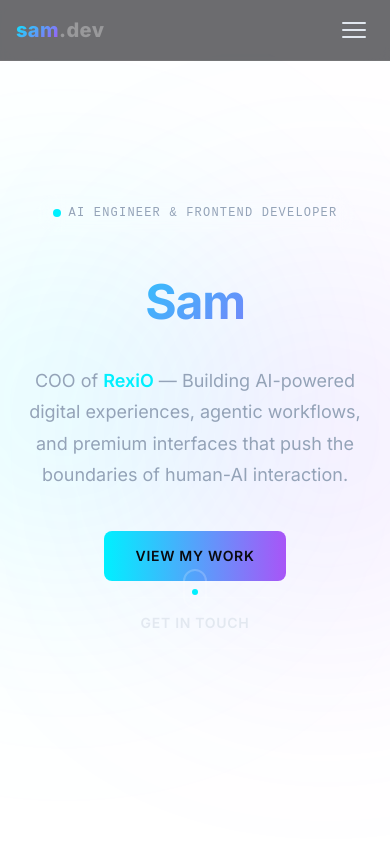
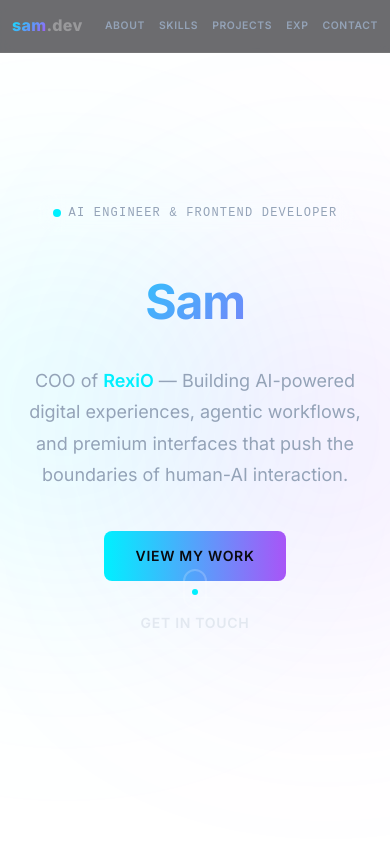
Before and after one commit to samthe-dev/myportfolio, a Next.js app: page / in a window 390 px wide. Shown: the top 844 px of the page. Built offline with nearby package versions, Linux system fonts and the light colour scheme.

Commit message:
fix: navbar mobile — smaller font, tighter gap, horizontal scroll, no truncation

```diff
--- a/src/components/Navbar.tsx
+++ b/src/components/Navbar.tsx
@@ -1,44 +1,34 @@
 "use client";
 
-import { useState, useEffect, useCallback } from "react";
+import { useState, useEffect } from "react";
 import { motion, AnimatePresence } from "framer-motion";
 
 const navLinks = [
   { label: "About", href: "#about" },
   { label: "Skills", href: "#skills" },
   { label: "Projects", href: "#projects" },
-  { label: "Experience", href: "#experience" },
+  { label: "Exp", href: "#experience" },
   { label: "Contact", href: "#contact" },
 ];
 
 export default function Navbar() {
   const [scrolled, setScrolled] = useState(false);
   const [mobileOpen, setMobileOpen] = useState(false);
-  const [isDesktop, setIsDesktop] = useState(false);
   const [mounted, setMounted] = useState(false);
 
   useEffect(() => {
     setMounted(true);
     const handleScroll = () => setScrolled(window.scrollY > 50);
-    const checkDesktop = () => setIsDesktop(window.innerWidth >= 768);
     handleScroll();
-    checkDesktop();
     window.addEventListener("scroll", handleScroll);
-    window.addEventListener("resize", checkDesktop);
-    return () => {
-      window.removeEventListener("scroll", handleScroll);
-      window.removeEventListener("resize", checkDesktop);
-    };
+    return () => window.removeEventListener("scroll", handleScroll);
   }, []);
 
-  const handleLinkClick = useCallback(() => setMobileOpen(false), []);
-
-  // SSR fallback — render nothing until mounted
   if (!mounted) {
     return (
       <nav style={{
         position: "fixed", top: 0, left: 0, right: 0, zIndex: 50,
-        width: "100%", height: "60px",
+        width: "100%", height: "52px",
         background: "rgba(10,10,15,0.6)",
         backdropFilter: "blur(16px)",
         borderBottom: "1px solid rgba(255,255,255,0.06)",
@@ -62,17 +52,14 @@ export default function Navbar() {
         }}
       >
         <div style={{
-          width: "100%",
-          maxWidth: isDesktop ? "72rem" : "100%",
-          margin: "0 auto",
-          padding: isDesktop ? "0 2rem" : "0 1rem",
-          display: "flex", alignItems: "center", justifyContent: "space-between",
-          height: "60px", boxSizing: "border-box",
+          width: "100%", margin: "0 auto",
+          padding: "0 0.75rem", display: "flex", alignItems: "center",
+          justifyContent: "space-between", height: "52px", boxSizing: "border-box",
         }}>
           {/* Logo */}
           <a href="#" style={{
-            fontSize: "1.25rem", fontWeight: 800, letterSpacing: "0.02em",
-            textDecoration: "none", flexShrink: 0,
+            fontSize: "1rem", fontWeight: 800, letterSpacing: "0.02em",
+            textDecoration: "none", flexShrink: 0, marginRight: "0.5rem",
           }}>
             <span style={{
               background: "linear-gradient(135deg, #00f0ff, #a855f7)",
@@ -82,68 +69,33 @@ export default function Navbar() {
             <span style={{ color: "rgba(255,255,255,0.3)" }}>.dev</span>
           </a>
 
-          {/* Desktop Nav — only render on desktop */}
-          {isDesktop ? (
-            <div style={{ display: "flex", alignItems: "center", gap: "2rem" }}>
+          {/* Nav Links — horizontal, scrollable on mobile */}
+          <div style={{
+            display: "flex", alignItems: "center", gap: "0.875rem",
+            flex: 1, justifyContent: "flex-end",
+            overflowX: "auto", scrollbarWidth: "none",
+          }}>
             {navLinks.map((link) => (
               <a
                 key={link.label}
                 href={link.href}
                 style={{
-                    fontSize: "0.8rem", fontWeight: 600, color: "#94a3b8",
+                  fontSize: "0.65rem", fontWeight: 600, color: "#94a3b8",
                   textDecoration: "none", textTransform: "uppercase",
-                    letterSpacing: "0.1em", padding: "0.5rem 0",
+                  letterSpacing: "0.06em", whiteSpace: "nowrap",
+                  flexShrink: 0, padding: "0.25rem 0",
                 }}
-                  onMouseEnter={(e) => (e.currentTarget.style.color = "#00f0ff")}
-                  onMouseLeave={(e) => (e.currentTarget.style.color = "#94a3b8")}
               >
                 {link.label}
               </a>
             ))}
           </div>
-          ) : (
-            /* Mobile Hamburger — only render on mobile */
-            <button
-              onClick={() => setMobileOpen(!mobileOpen)}
-              style={{
-                display: "flex", flexDirection: "column", justifyContent: "center",
-                alignItems: "center", gap: "5px", background: "none", border: "none",
-                cursor: "pointer", padding: "0.5rem", zIndex: 60,
-              }}
-              aria-label="Toggle menu"
-            >
-              <motion.span
-                animate={mobileOpen ? { rotate: 45, y: 8 } : { rotate: 0, y: 0 }}
-                transition={{ duration: 0.3 }}
-                style={{
-                  width: 24, height: 2, background: "#e2e8f0",
-                  borderRadius: 2, display: "block", transformOrigin: "center",
-                }}
-              />
-              <motion.span
-                animate={mobileOpen ? { opacity: 0 } : { opacity: 1 }}
-                transition={{ duration: 0.2 }}
-                style={{
-                  width: 24, height: 2, background: "#e2e8f0",
-                  borderRadius: 2, display: "block",
-                }}
-              />
-              <motion.span
-                animate={mobileOpen ? { rotate: -45, y: -8 } : { rotate: 0, y: 0 }}
-                transition={{ duration: 0.3 }}
-                style={{
-                  width: 24, height: 2, background: "#e2e8f0",
-                  borderRadius: 2, display: "block", transformOrigin: "center",
-                }}
-              />
-            </button>
-          )}
         </div>
       </motion.nav>
 
-      {/* Mobile Fullscreen Menu Overlay */}
+      {/* Mobile Fullscreen Menu */}
       <AnimatePresence>
-        {mobileOpen && !isDesktop && (
+        {mobileOpen && (
           <motion.div
             initial={{ opacity: 0 }}
             animate={{ opacity: 1 }}
@@ -155,9 +107,9 @@ export default function Navbar() {
               backdropFilter: "blur(24px)",
               display: "flex", flexDirection: "column",
               alignItems: "center", justifyContent: "center",
-              gap: "2.5rem",
+              gap: "2rem",
             }}
-            onClick={handleLinkClick}
+            onClick={() => setMobileOpen(false)}
           >
             {navLinks.map((link, i) => (
               <motion.a
@@ -167,33 +119,16 @@ export default function Navbar() {
                 animate={{ opacity: 1, y: 0 }}
                 exit={{ opacity: 0, y: -10 }}
                 transition={{ duration: 0.3, delay: i * 0.08 }}
-                onClick={handleLinkClick}
+                onClick={() => setMobileOpen(false)}
                 style={{
-                  fontSize: "1.5rem", fontWeight: 700, color: "#e2e8f0",
+                  fontSize: "1.25rem", fontWeight: 700, color: "#e2e8f0",
                   textDecoration: "none", textTransform: "uppercase",
-                  letterSpacing: "0.15em",
+                  letterSpacing: "0.12em",
                 }}
               >
                 {link.label}
               </motion.a>
             ))}
-
-            <motion.div
-              initial={{ opacity: 0 }}
-              animate={{ opacity: 1 }}
-              transition={{ delay: 0.5 }}
-              style={{ display: "flex", gap: "1.5rem", marginTop: "2rem" }}
-            >
-              <a href="https://github.com/samthe-dev" target="_blank" rel="noopener noreferrer" style={{ color: "#94a3b8" }}>
-                <svg width="22" height="22" viewBox="0 0 24 24" fill="currentColor"><path d="M12 0C5.37 0 0 5.37 0 12c0 5.31 3.435 9.795 8.205 11.385.6.105.825-.255.825-.57 0-.285-.015-1.23-.015-2.235-3.015.555-3.795-.735-4.035-1.41-.135-.345-.72-1.41-1.23-1.695-.42-.225-1.02-.78-.015-.795.945-.015 1.62.87 1.845 1.23 1.08 1.815 2.805 1.305 3.495.99.105-.78.42-1.305.765-1.605-2.67-.3-5.46-1.335-5.46-5.925 0-1.305.465-2.385 1.23-3.225-.12-.3-.54-1.53.12-3.18 0 0 1.005-.315 3.3 1.23.96-.27 1.98-.405 3-.405s2.04.135 3 .405c2.295-1.56 3.3-1.23 3.3-1.23.66 1.65.24 2.88.12 3.18.765.84 1.23 1.905 1.23 3.225 0 4.605-2.805 5.625-5.475 5.925.435.375.81 1.095.81 2.22 0 1.605-.015 2.895-.015 3.3 0 .315.225.69.825.57A12.02 12.02 0 0024 12c0-6.63-5.37-12-12-12z" /></svg>
-              </a>
-              <a href="mailto:sammiahmedsam@gmail.com" style={{ color: "#94a3b8" }}>
-                <svg width="22" height="22" viewBox="0 0 24 24" fill="none" stroke="currentColor" strokeWidth="2"><rect x="2" y="4" width="20" height="16" rx="2"/><path d="M22 4L12 13L2 4"/></svg>
-              </a>
-              <a href="https://t.me/seiz_1_e" target="_blank" rel="noopener noreferrer" style={{ color: "#94a3b8" }}>
-                <svg width="22" height="22" viewBox="0 0 24 24" fill="currentColor"><path d="M11.944 0A12 12 0 000 12a12 12 0 0012 12 12 12 0 0012-12A12 12 0 0012 0a12 12 0 00-.056 0zm4.962 7.224c.1-.002.321.023.465.14a.506.506 0 01.171.325c.016.093.036.306.02.472-.18 1.898-.962 6.502-1.36 8.627-.168.9-.499 1.201-.82 1.23-.696.065-1.225-.46-1.9-.902-1.056-.693-1.653-1.124-2.678-1.8-1.185-.78-.417-1.21.258-1.91.177-.184 3.247-2.977 3.307-3.23.007-.032.014-.15-.056-.212s-.174-.041-.249-.024c-.106.024-1.793 1.14-5.061 3.345-.479.33-.913.49-1.302.48-.428-.008-1.252-.241-1.865-.44-.752-.245-1.349-.374-1.297-.789.027-.216.325-.437.893-.663 3.498-1.524 5.83-2.529 6.998-3.014 3.332-1.386 4.025-1.627 4.476-1.635z" /></svg>
-              </a>
-            </motion.div>
           </motion.div>
         )}
       </AnimatePresence>
```
Lines whose indentation alone changed are shown as unchanged.
